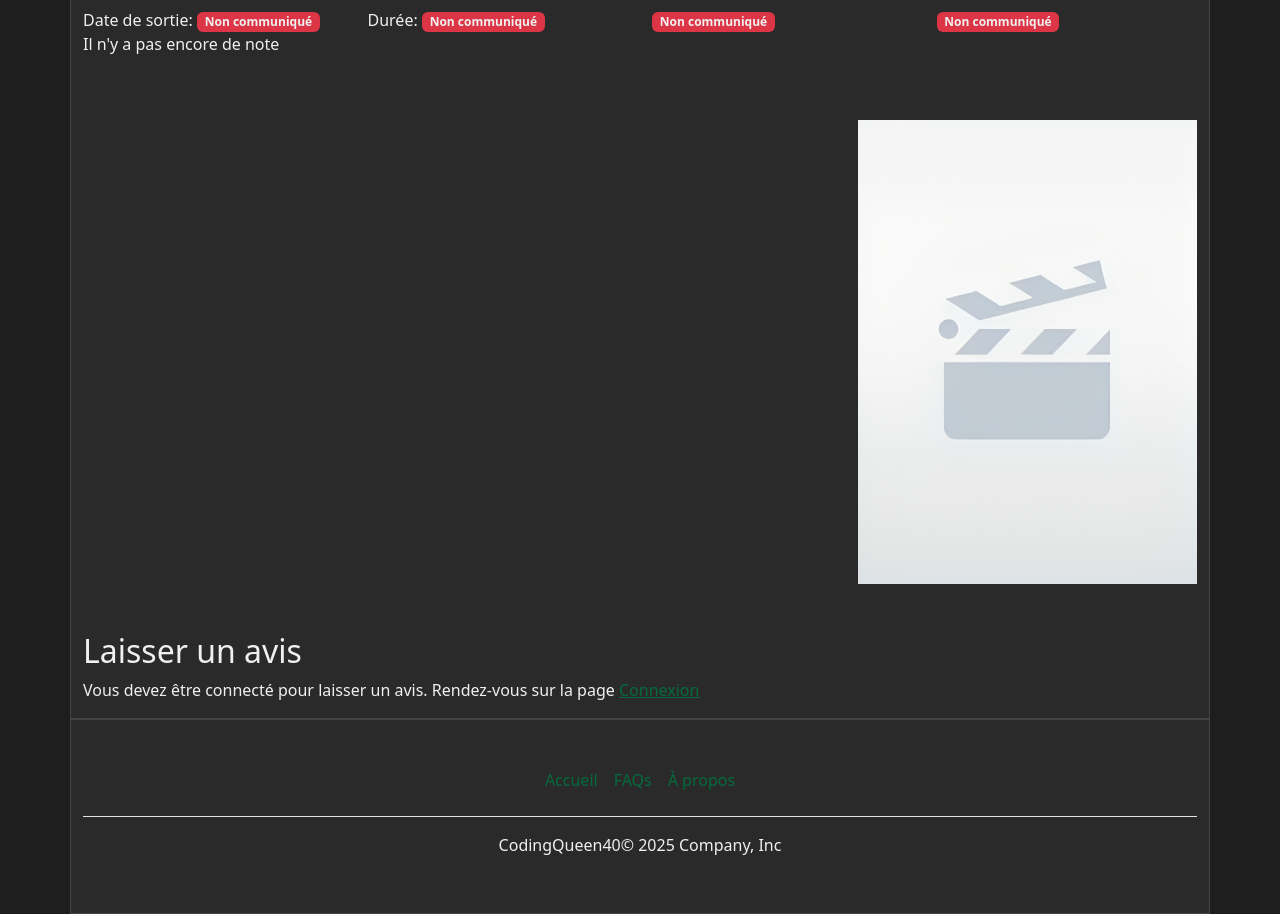
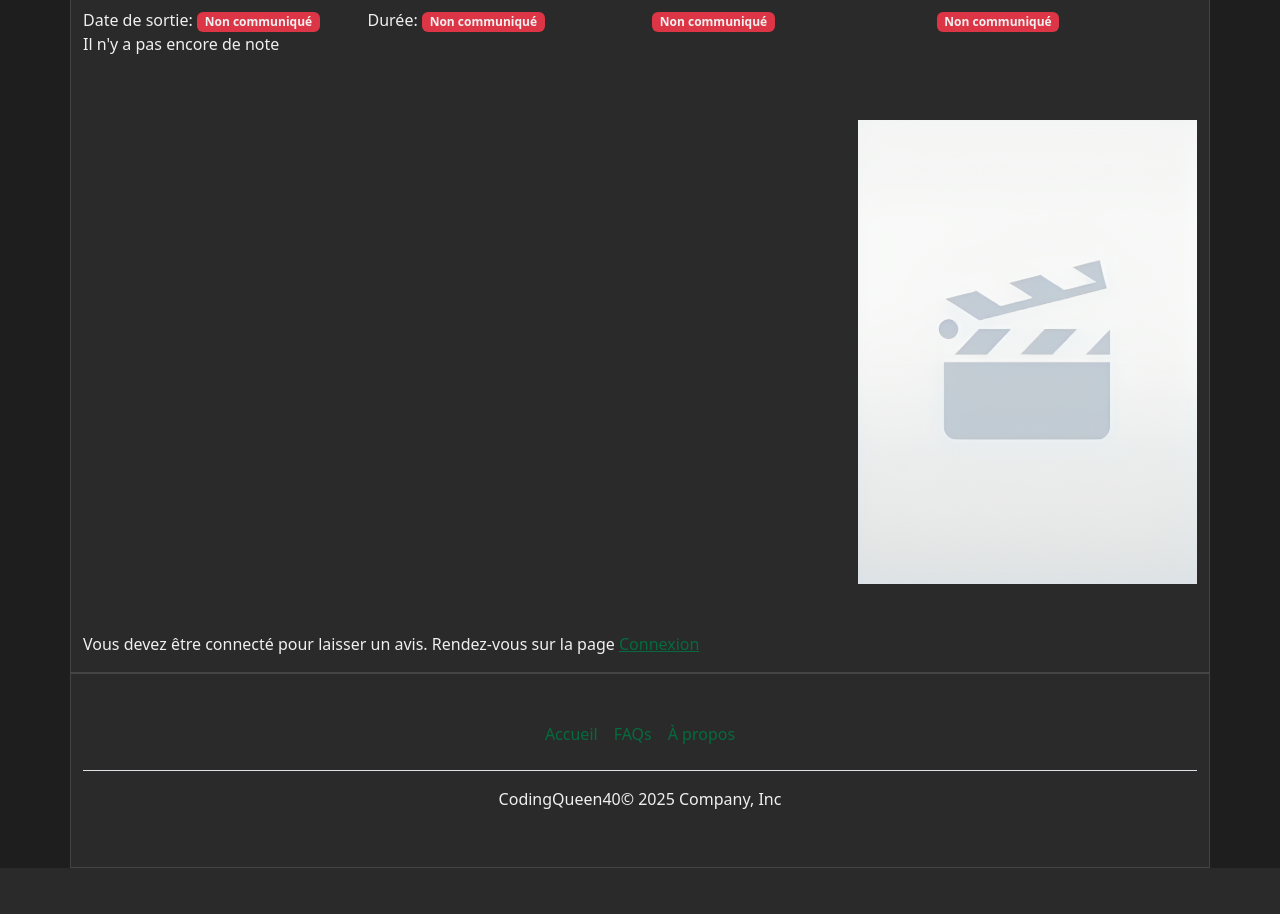
Before and after one commit to Riviera77/moviz, a Symfony app: template templates/movie/show.html.twig in a window 1280 px wide. Shown: the part 100-1014 px from the top of the page. After the commit the page ends 968 px from the top, so only its background shows below. Run offline with Twig, Linux system fonts and the light colour scheme; the template is opened without the code that fills it, so the values that code supplies are empty; style sheets or scripts are compiled from the project's sources; some libraries are stand-ins or nearby versions.

Commit message:
update content

```diff
--- a/templates/movie/show.html.twig
+++ b/templates/movie/show.html.twig
@@ -72,7 +72,6 @@
 
 <div class="row">
     <div class="col-12">
-        <h2>Laisser un avis</h2>
 
         {% if user %}
             {% include 'partials/review/_form.html.twig' %}
```
